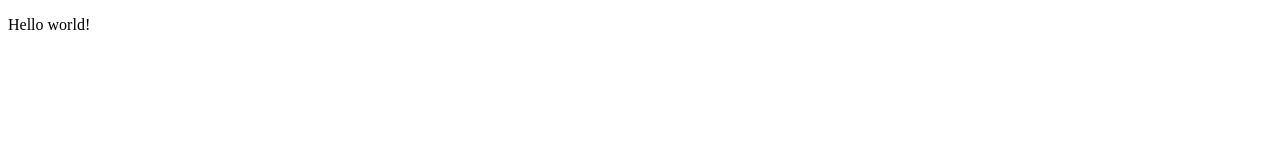
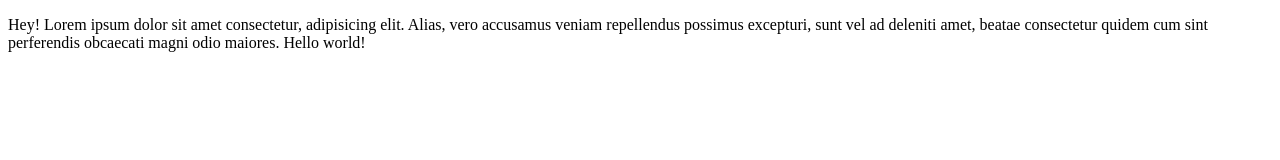
Before and after one commit to Bohdana-Polskaya/first, a plain HTML site: page index.html in a window 1280 px wide. Drawn offline with Linux system fonts and the light colour scheme.

Commit message:
second commit

```diff
--- a/index.html
+++ b/index.html
@@ -6,7 +6,12 @@
     <title>Document</title>
   </head>
   <body>
-    <p>Hello world!</p>
+    <p>
+      Hey! Lorem ipsum dolor sit amet consectetur, adipisicing elit. Alias, vero
+      accusamus veniam repellendus possimus excepturi, sunt vel ad deleniti
+      amet, beatae consectetur quidem cum sint perferendis obcaecati magni odio
+      maiores. Hello world!
+    </p>
 
     <script src="./js/script.js"></script>
   </body>
```
